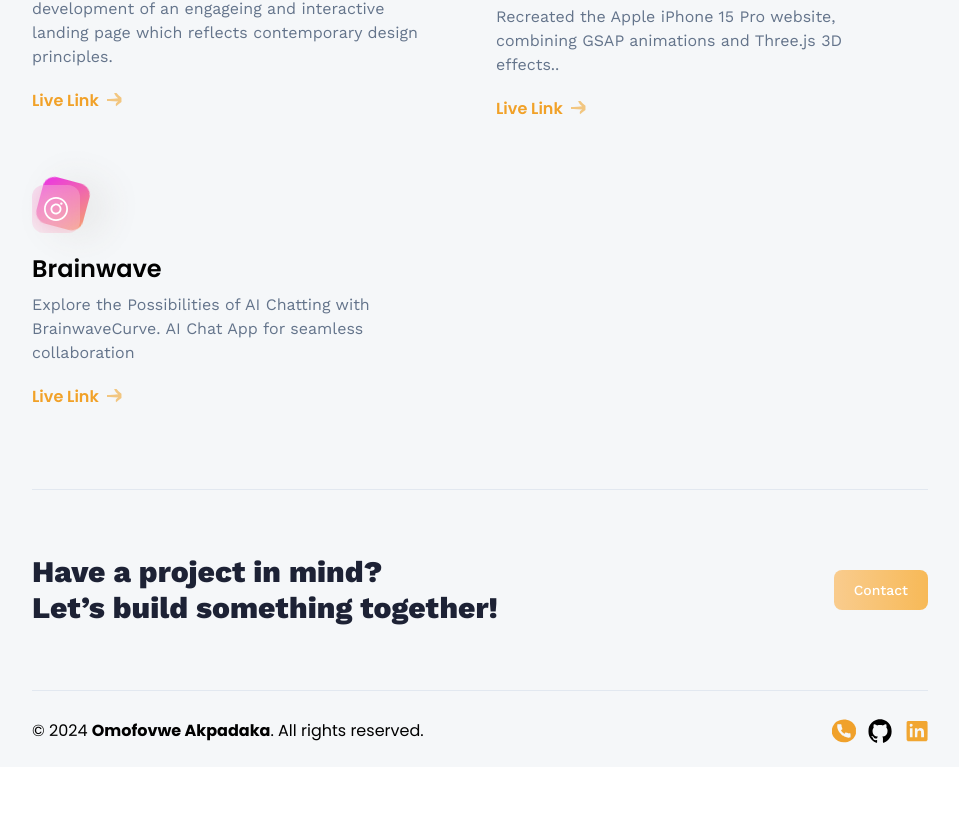
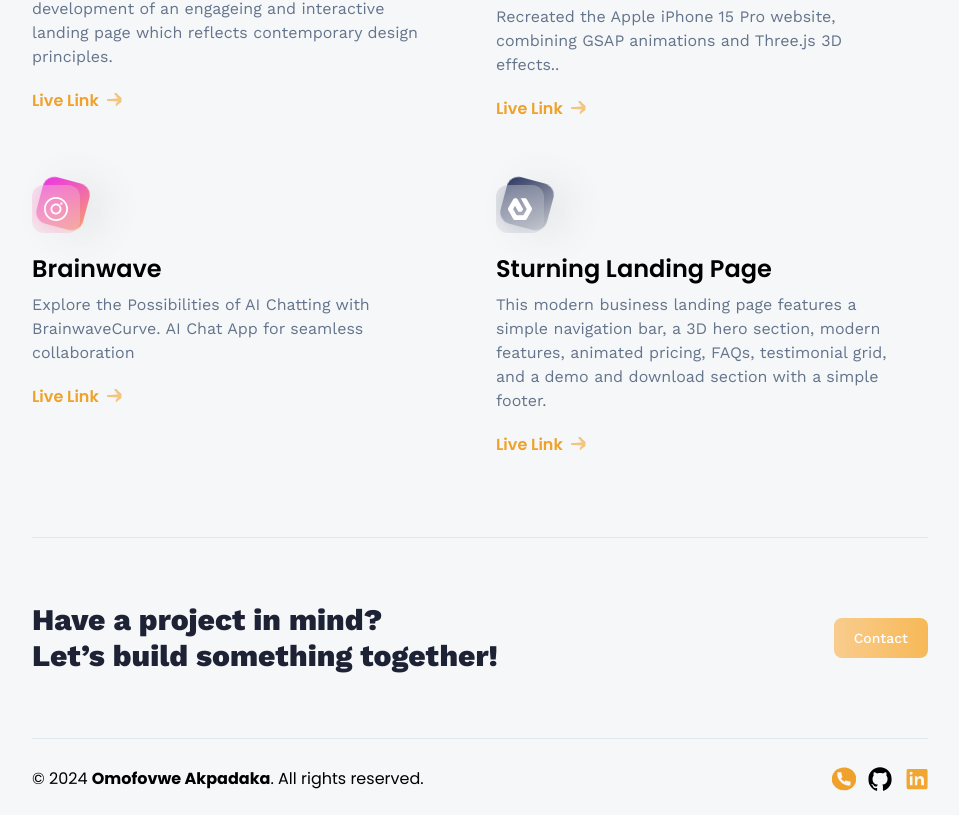
Before and after one commit to afovwe/3D_full_stack_portfolio, a React (Vite) app in the folder client/: page /projects in a window 1280 px wide. Shown: the part 805-1620 px from the top of the page, without its empty margins (160-1119 px from the left). Before the commit the page ends 1572 px from the top, so only its background shows below. Built offline with nearby package versions, Linux system fonts and the light colour scheme; no server answers.

Commit message:
add new projects to portfolios

```diff
--- a/client/src/constants/index.js
+++ b/client/src/constants/index.js
@@ -233,14 +233,14 @@ export const projects = [
         name: 'Brainwave',
         description: 'Explore the Possibilities of AI Chatting with BrainwaveCurve. AI Chat App for seamless collaboration',
         link: 'https://brainwave-y4a5.onrender.com/',
-    } //,
-    // {
-    //     iconUrl: estate,
-    //     theme: 'btn-back-black',
-    //     name: 'Real-Estate Application',
-    //     description: 'Developed a web application for real estate listings, facilitating property searches and connecting buyers with sellers.',
-    //     link: 'https://omofovweakpadaka.vercel.app/',
-    // },
+    } ,
+   {
+       iconUrl: estate,
+       theme: 'btn-back-black',
+       name: 'Sturning Landing Page',
+       description: 'This modern business landing page features a simple navigation bar, a 3D hero section, modern features, animated pricing, FAQs, testimonial grid, and a demo and download section with a simple footer.',
+         link: 'https://zora-b7bn.onrender.com',
+     },
     // {
     //     iconUrl: summiz,
     //     theme: 'btn-back-yellow',
```
